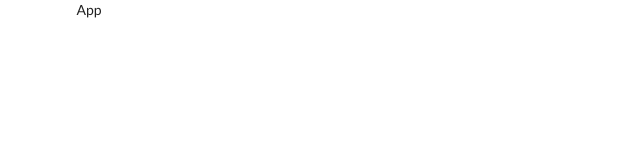
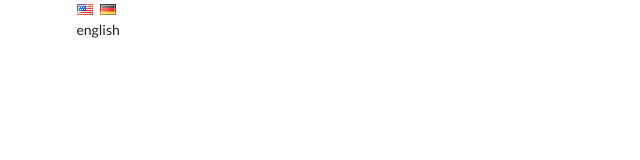
Before and after one commit to MerlotBot/trnaslate, a React (Create React App) app: page / in a window 1280 px wide. Shown: the top 160 px of the page, without its empty margins (0-640 px from the left). Built offline with nearby package versions, Linux system fonts and the light colour scheme.

Commit message:
4. Selecting a Language

```diff
--- a/src/components/App.js
+++ b/src/components/App.js
@@ -1,8 +1,30 @@
 import React from "react";
 
 class App extends React.Component {
+  state = {
+    language: "english"
+  };
+
+  onLanguageChange = language => {
+    this.setState({ language });
+  };
+
   render() {
-    return <div className="ui container">App</div>;
+    return (
+      <div className="ui container">
+        <div>
+          <i
+            className="flag us"
+            onClick={() => this.onLanguageChange("english")}
+          />
+          <i
+            className="flag de"
+            onClick={() => this.onLanguageChange("german")}
+          />
+        </div>
+        {this.state.language}
+      </div>
+    );
   }
 }
 
```
